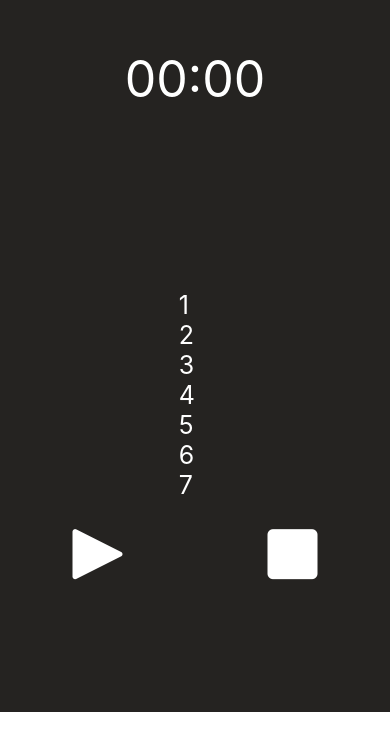
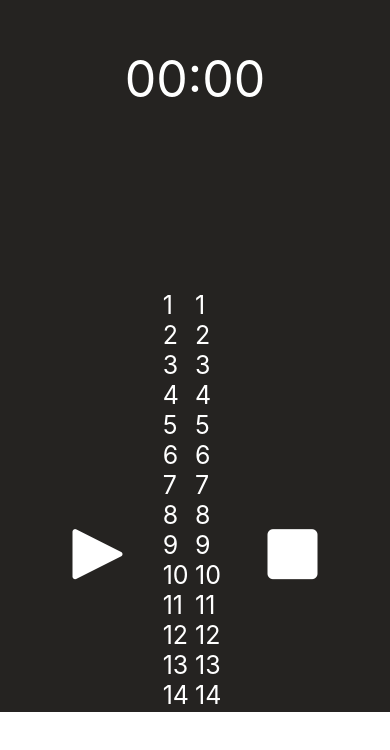
Before and after one commit to jia-son/RNExamApp, a React Native app: screen / in a window 390 px wide. Shown: the part 132-882 px from the top of the page. Before the commit the page ends 844 px from the top, so only its background shows below. Built offline with nearby package versions, Linux system fonts and the light colour scheme.

Commit message:
스크롤을 통해 분과 초 바꾸기

```diff
--- a/App.tsx
+++ b/App.tsx
@@ -343,7 +343,9 @@ import Icon from 'react-native-vector-icons/Fontisto';
 
 export default function App(): React.JSX.Element {
   const [seconds, setSeconds] = useState(0);
-  const [initialTime, setInitialTime] = useState(0); // 사용자에게 값 입력받기 위해 추가
+  const [initialTime, setInitialTime] = useState(0);
+  const [initialMTime, setInitialMTime] = useState(0);
+  const [initialSTime, setInitialSTime] = useState(0);
   const [isActive, setIsActive] = useState(false);
 
   const minuteArray = Array.from({length: 60}, (_, index) => index + 1);
@@ -377,8 +379,13 @@ export default function App(): React.JSX.Element {
   };
 
   const handleMinuteSelection = (selectedMinutes: number) => {
-    setInitialTime(selectedMinutes);
+    setInitialMTime(selectedMinutes);
     setSeconds(selectedMinutes * 60);
+  };
+
+  const handleSecondSelection = (selectedSeconds: number) => {
+    setInitialSTime(selectedSeconds);
+    setSeconds(seconds + selectedSeconds);
   };
 
   const formattedTime = () => {
@@ -394,15 +401,27 @@ export default function App(): React.JSX.Element {
       <View style={styles.timeContainer}>
         <Text style={styles.timeStyle}>{formattedTime()}</Text>
       </View>
-      {/* 스크롤뷰 들어갈 자리 */}
       <View style={styles.scrollContainer}>
-        <ScrollView contentContainerStyle={styles.scrollContentContainer}>
-          {minuteArray.map((minute, index) => (
-            <Text style={styles.scrollMinutes} key={index}>
-              {minute}
-            </Text>
-          ))}
-        </ScrollView>
+        <View style={{flexDirection: 'row'}}>
+          <ScrollView contentContainerStyle={styles.scrollContentContainer}>
+            {minuteArray.map((minute, index) => (
+              <TouchableOpacity
+                key={index}
+                onPress={() => handleMinuteSelection(minute)}>
+                <Text style={styles.scrollMinutes}>{minute}</Text>
+              </TouchableOpacity>
+            ))}
+          </ScrollView>
+          <ScrollView contentContainerStyle={styles.scrollContentContainer}>
+            {secondArray.map((second, index) => (
+              <TouchableOpacity
+                key={index}
+                onPress={() => handleSecondSelection(second)}>
+                <Text style={styles.scrollMinutes}>{second}</Text>
+              </TouchableOpacity>
+            ))}
+          </ScrollView>
+        </View>
       </View>
       <View style={styles.buttonContainer}>
         <TouchableOpacity onPress={handleToggle}>
```
